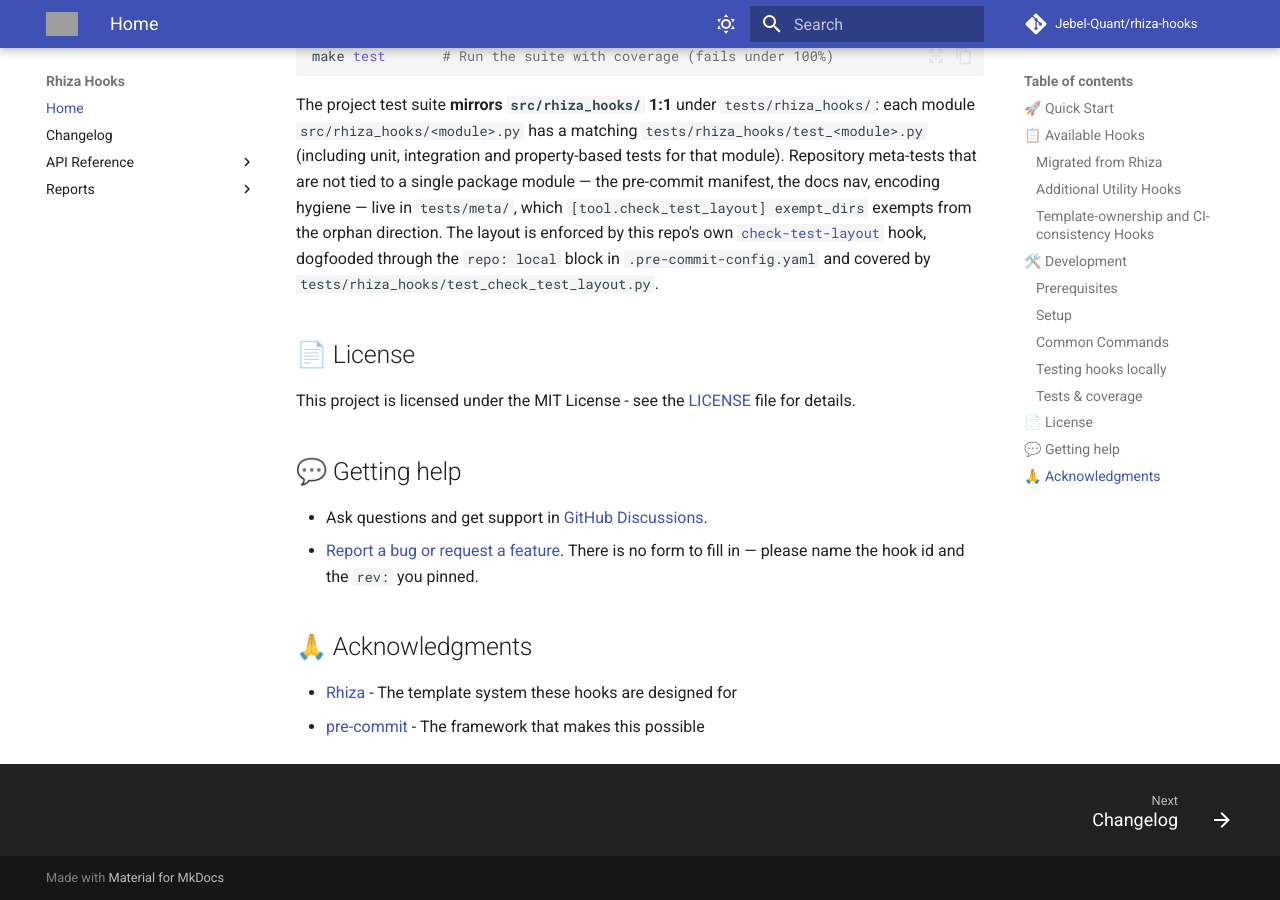
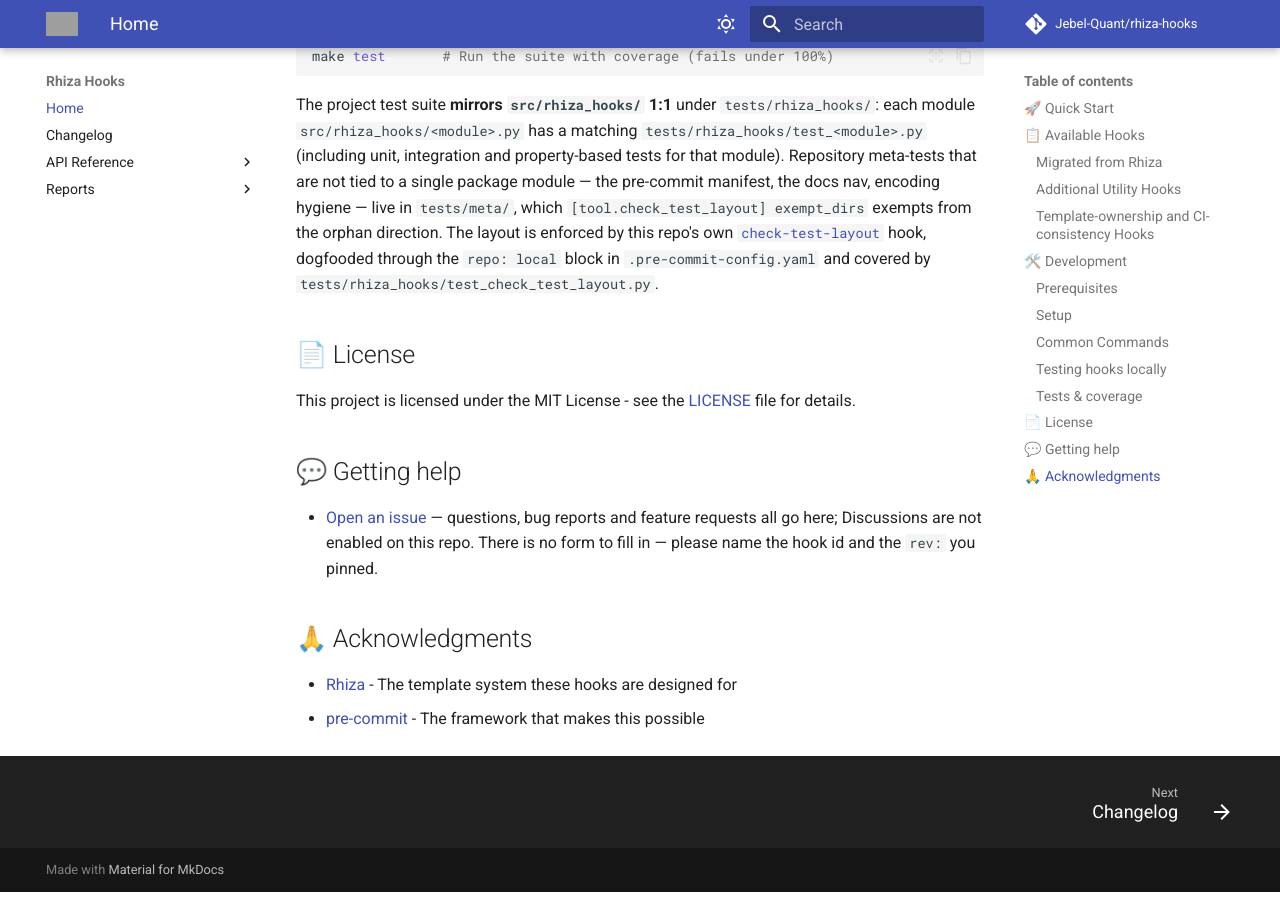
Before and after one commit to Jebel-Quant/rhiza-hooks, an MkDocs documentation site: the page built from docs/index.md, in a window 1280 px wide and 900 px high, scrolled down 15385 px. Built offline with MkDocs 1.6.1 and Material for MkDocs 9.7.7, drawn with Linux system fonts in a browser that asks for light colours; comment, search, counter and statistics services are not loaded.

Commit message:
docs: point Getting help at issues, Discussions are not enabled (#386)
The weekly link check has been failing on a 404: README advertised
`…/rhiza-hooks/discussions`, but `hasDiscussionsEnabled` is `false` on
this repo and always has been. The link went in with #156 and has been
dead ever since; only `rhiza_weekly.yml` looks, and it runs on a
schedule rather than on PRs, so no gate in the normal sequence saw it.

Collapse the *Getting help* section onto `issues/new`, which is the
only intake there actually is, and correct CLAUDE.md — it twice named
unstructured discussions as the fallback for the retired
`DISCUSSION_TEMPLATE/`. A new "Discussions are off" section records the
state and says what to update if they are ever turned on.

Co-authored-by: Claude Opus 5 (1M context) <noreply@anthropic.com>

```diff
--- a/README.md
+++ b/README.md
@@ -540,8 +540,7 @@ This project is licensed under the MIT License - see the [LICENSE](LICENSE) file
 
 ## 💬 Getting help
 
-- Ask questions and get support in [GitHub Discussions](https://github.com/Jebel-Quant/rhiza-hooks/discussions).
-- [Report a bug or request a feature](https://github.com/Jebel-Quant/rhiza-hooks/issues/new). There is no form to fill in — please name the hook id and the `rev:` you pinned.
+- [Open an issue](https://github.com/Jebel-Quant/rhiza-hooks/issues/new) — questions, bug reports and feature requests all go here; Discussions are not enabled on this repo. There is no form to fill in — please name the hook id and the `rev:` you pinned.
 
 ## 🙏 Acknowledgments
 
```
Also changed, not shown: CLAUDE.md (+19 -3 lines).
